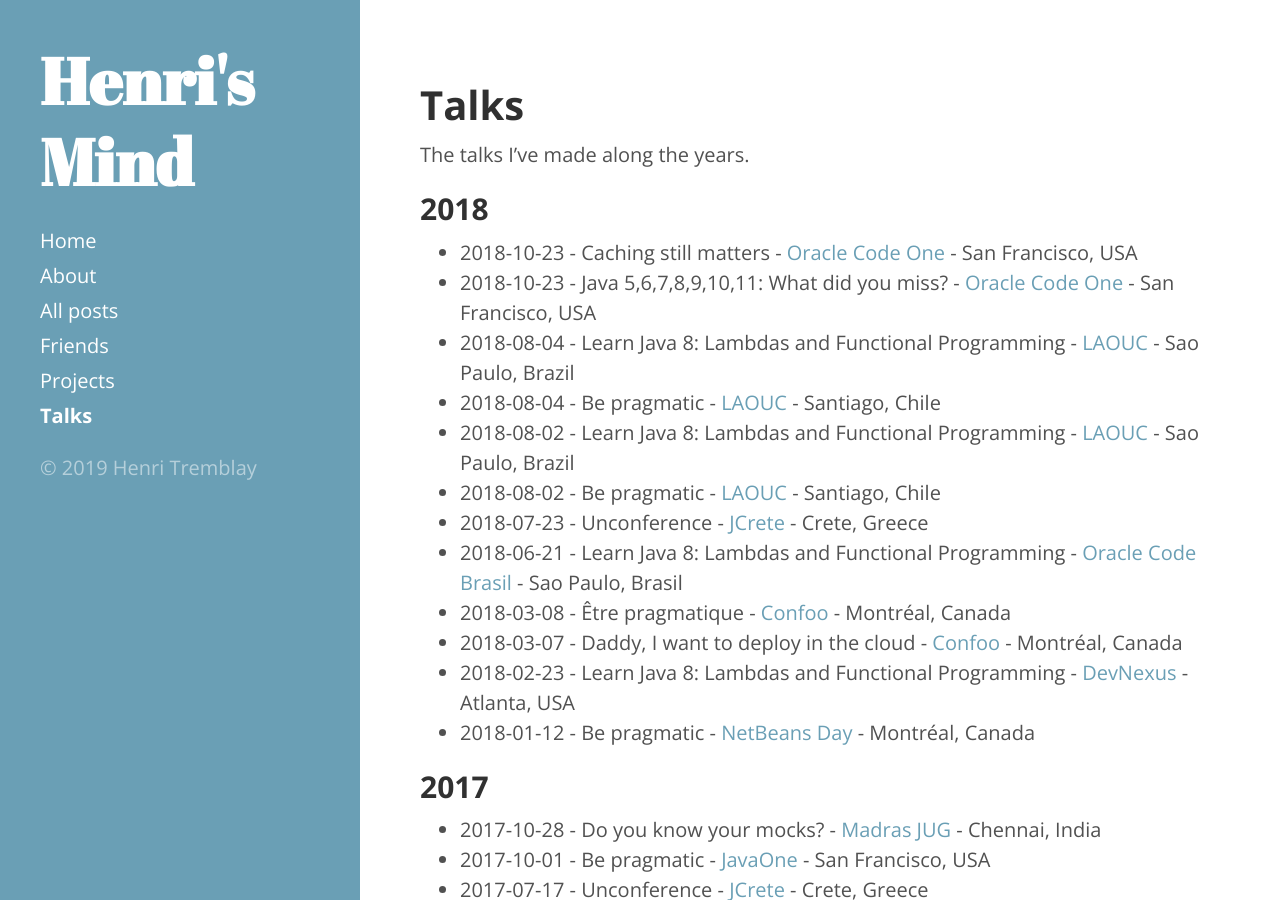
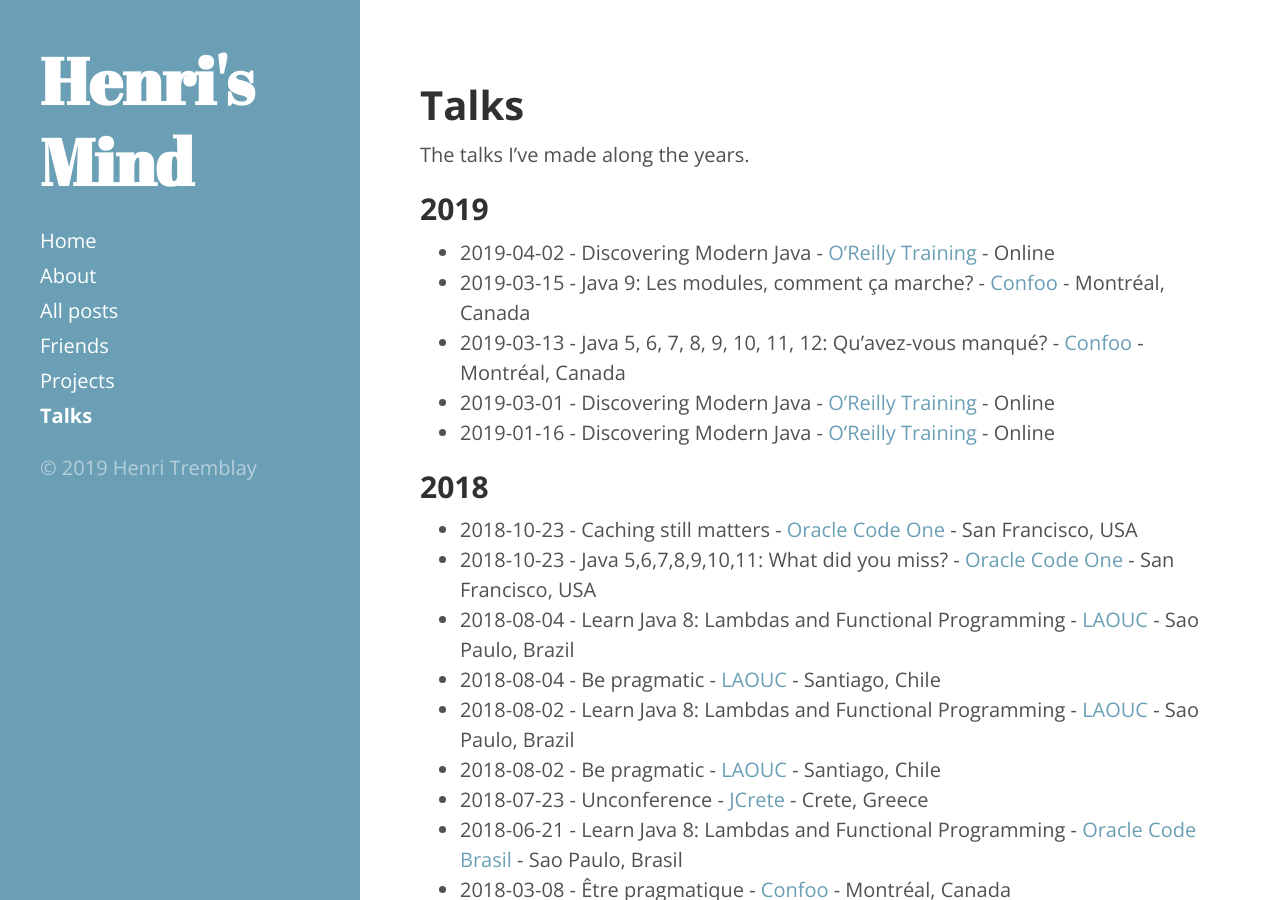
Before and after one commit to henri-tremblay/henri.github.io, a Jekyll site: the page built from talks.md, in a window 1280 px wide and 900 px high. Built offline with Jekyll 4.4.1, drawn with Linux system fonts in a browser that asks for light colours.

Commit message:
Add confoo and o’reilly

```diff
--- a/talks.md
+++ b/talks.md
@@ -4,6 +4,14 @@ title: Talks
 ---
 
 The talks I've made along the years.
+
+## 2019
+
+* 2019-04-02 - Discovering Modern Java - [O'Reilly Training](https://www.oreilly.com/live-training/) - Online
+* 2019-03-15 - Java 9: Les modules, comment ça marche? - [Confoo](https://confoo.ca) - Montréal, Canada
+* 2019-03-13 - Java 5, 6, 7, 8, 9, 10, 11, 12: Qu'avez-vous manqué? - [Confoo](https://confoo.ca) - Montréal, Canada
+* 2019-03-01 - Discovering Modern Java - [O'Reilly Training](https://www.oreilly.com/live-training/) - Online
+* 2019-01-16 - Discovering Modern Java - [O'Reilly Training](https://www.oreilly.com/live-training/) - Online
 
 ## 2018
 
```
